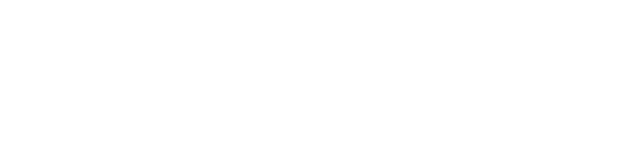
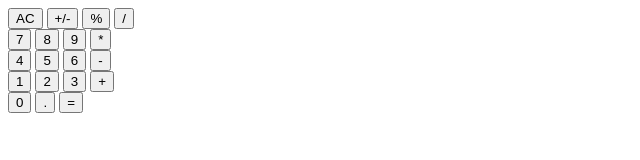
Before and after one commit to artyomlogvin/js-calculator, a plain HTML site: page index.html in a window 1280 px wide. Shown: the whole page, without its empty margins (0-640 px from the left). Drawn offline with Linux system fonts and the light colour scheme.

Commit message:
Add basic html layout

```diff
--- a/index.html
+++ b/index.html
@@ -7,6 +7,38 @@
     <link rel="stylesheet" href="styles.css" />
   </head>
   <body>
+    <div class="main-div">
+      <div class="diplay-row"></div>
+      <div class="first-btn-row">
+        <button class="btn-clear">AC</button>
+        <button class="btn-reverse-sign">+/-</button>
+        <button class="btn-percent">%</button>
+        <button class="btn-divide">/</button>
+      </div>
+      <div class="second-btn-row">
+        <button class="btn-seven">7</button>
+        <button class="btn-eigth">8</button>
+        <button class="btn-nine">9</button>
+        <button class="btn-multiply">*</button>
+      </div>
+      <div class="third-btn-row">
+        <button class="btn-four">4</button>
+        <button class="btn-five">5</button>
+        <button class="btn-six">6</button>
+        <button class="btn-subtract">-</button>
+      </div>
+      <div class="fourth-btn-row">
+        <button class="btn-one">1</button>
+        <button class="btn-two">2</button>
+        <button class="btn-three">3</button>
+        <button class="btn-add">+</button>
+      </div>
+      <div class="fifth-btn-row">
+        <button class="btn-zero">0</button>
+        <button class="btn-float">.</button>
+        <button class="btn-equals">=</button>
+      </div>
+    </div>
     <script src="script.js"></script>
   </body>
 </html>
```
Also changed, not shown: script.js (+3 -5 lines).
